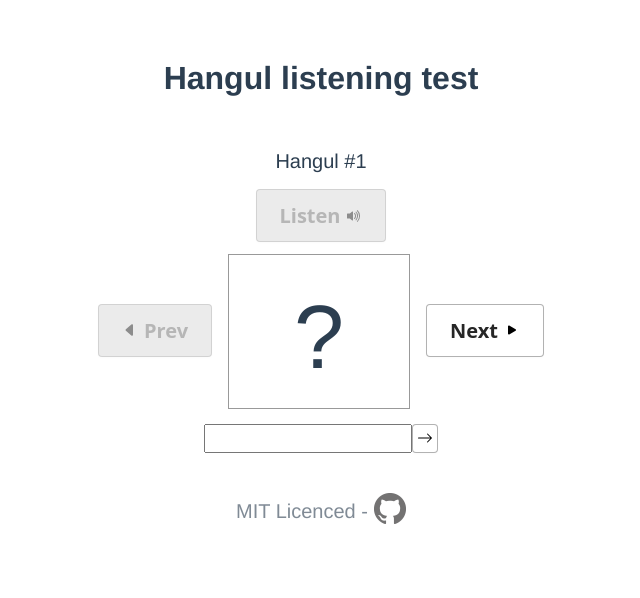
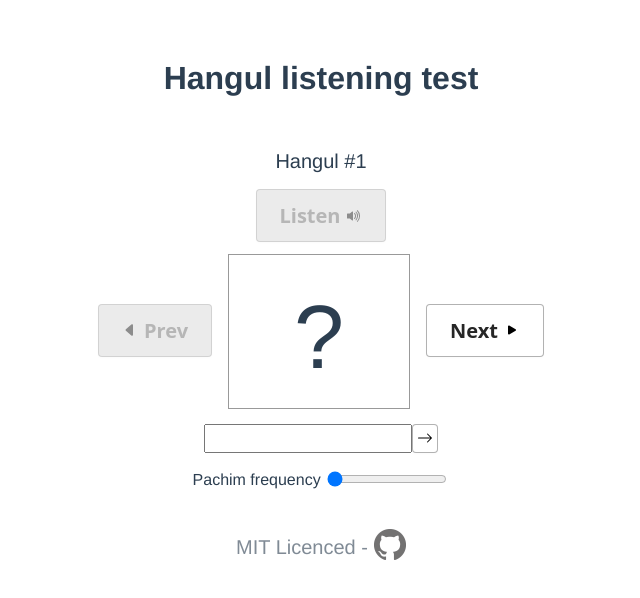
Before and after one commit to nbusser/Hangul-audio-test-web, a Vue app: page / in a window 1280 px wide. Shown: the top 598 px of the page, without its empty margins (319-959 px from the left). Built offline with nearby package versions, Linux system fonts and the light colour scheme.

Commit message:
add pachim frequency slider

```diff
--- a/src/components/ControlPanel.vue
+++ b/src/components/ControlPanel.vue
@@ -40,6 +40,10 @@
       <img src="../assets/arrow-right.svg"/>
     </div>
   </div>
+  <div class="pachim-freq">
+    <span>Pachim frequency</span>
+    <input v-model="pachimFreq" type="range" min="0" max="100"/>
+  </div>
 
   <audio ref="correctAnswerAudio">
     <source src="../assets/bell.mp3" type="audio/mpeg">
@@ -58,6 +62,7 @@ export default {
     hanguls: [],
     userInput: '',
     currentHangul: 0,
+    pachimFreq: 0,
   }),
   async mounted() {
     if (bufferLen === undefined) {
@@ -122,7 +127,7 @@ export default {
       }
     },
     createHangul(index) {
-      const { text, transcript } = getRandomHangul();
+      const { text, transcript } = getRandomHangul(this.pachimFreq);
       this.hanguls[index] = {
         text,
         transcript,
@@ -271,6 +276,18 @@ p {
   }
 }
 
+.pachim-freq {
+  display: flex;
+  justify-content: center;
+  align-items: end;
+  gap: 0.3em;
+  margin-top: 1em;
+
+  input {
+    max-width: 9em;
+  }
+}
+
 .button-6 {
   align-items: center;
   background-color: #FFFFFF;
--- a/src/getHangul.js
+++ b/src/getHangul.js
@@ -7,18 +7,19 @@ const randInt = (min, max) => Math.floor(
   Math.random() * (max - min),
 );
 
-export default (jongsungFreq = 0.5) => {
+export default (jongsungFreq = 20) => {
   const nChosung = 19;
   const nJungsung = 21;
   const nJongsung = 28;
 
   const chosung = randInt(0, nChosung);
   const jungsung = randInt(0, nJungsung);
-  const jongsung = Math.random() < jongsungFreq ? randInt(0, nJongsung) : 0;
+  const jongsung = Math.random() < jongsungFreq / 100 ? randInt(0, nJongsung) : 0;
 
   const text = String.fromCharCode(
     0xAC00 + chosung * (nJungsung * nJongsung) + jungsung * nJongsung + jongsung,
   );
+
   const transcript = Aromanize.romanize(text);
   return {
     text,
```
